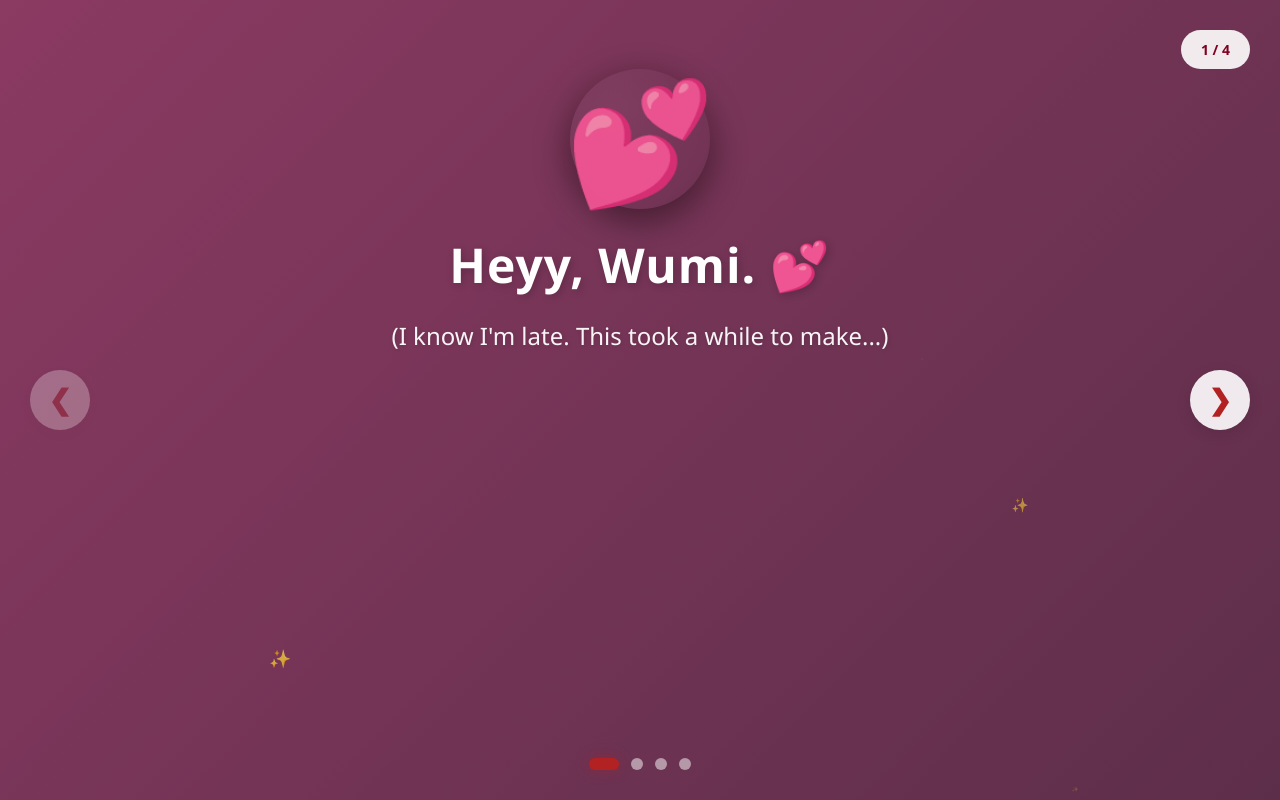
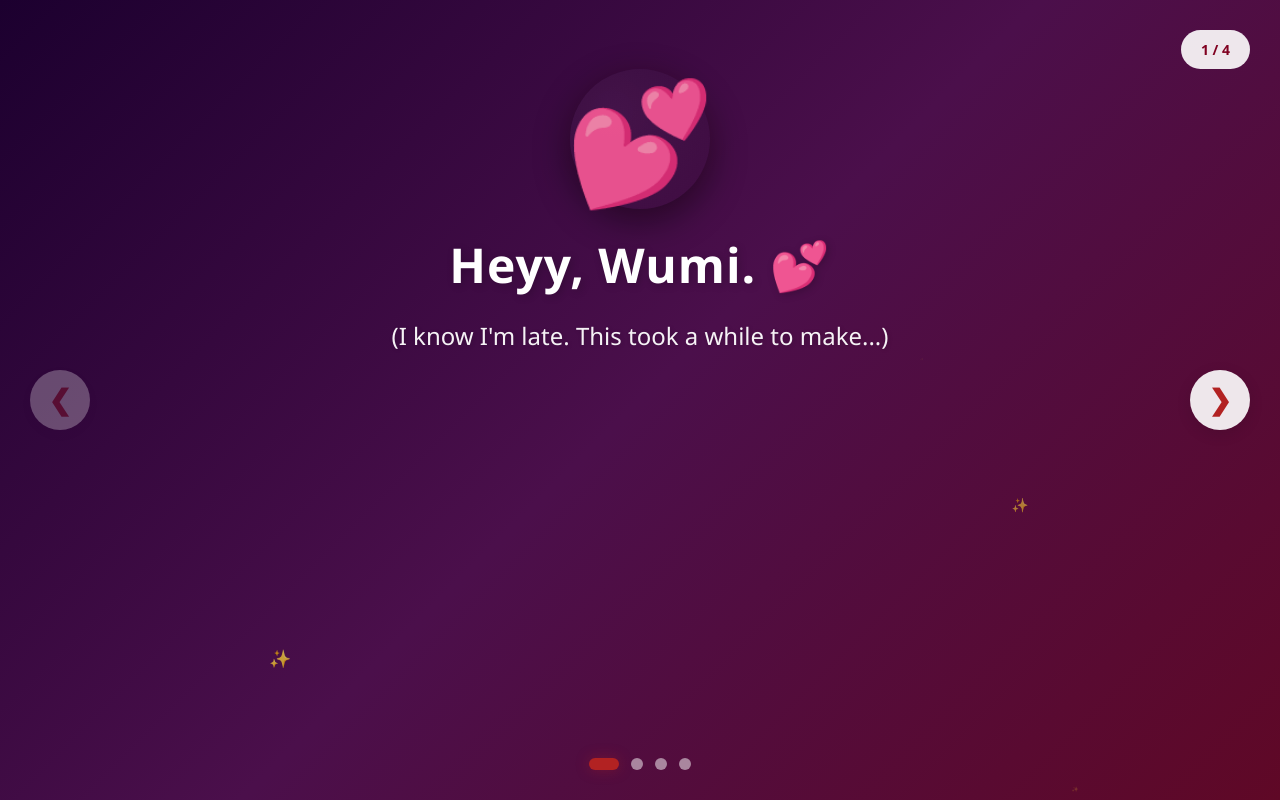
Before and after one commit to niwdE-JA/val, a React (Vite) app: page / in a window 1280 px wide. Shown: the top 800 px of the page. Built offline with nearby package versions, Linux system fonts and the light colour scheme.

Commit message:
Corrected colours and text in opening stages

```diff
--- a/src/App.tsx
+++ b/src/App.tsx
@@ -10,21 +10,21 @@ function App() {
       id: 1,
       title: "Heyy, Wumi. 💕",
       content: "(I know I'm late. This took a while to make...)",
-      background: "linear-gradient(135deg, #8b3a62 0%, #5d2e4a 100%)",
+      background: "linear-gradient(135deg, #1c002f, #4b0f4b, #5f0826)",
       emoji: "💕"
     },
     {
       id: 2,
-      title: "My Love. 😊",
-      content: "Every moment with you is magical...",
-      background: "linear-gradient(135deg, #a85a7c 0%, #7d4558 100%)",
-      emoji: "😊"
+      title: "My Love. ♥️",
+      content: "YES, I knew you wouldn't buy that story, but I had to think of something to get you here...",
+      background: "linear-gradient(135deg, #1c002f, #4b0f4b, #5f0826)",
+      emoji: "♥️"
     },
     {
       id: 3,
-      title: "You're Amazing ✨",
-      content: "Your kindness, your humor, your everything...",
-      background: "linear-gradient(135deg, #c084a0 0%, #9d6a7e 100%)",
+      title: "Like I said, I have a request for you... ",
+      content: "(Oh, and have I mentioned how incredibly amazing you are? Because you are. Okay, back to the point...)",
+      background: "linear-gradient(135deg, #8b3a62 0%, #5d2e4a 100%)",
       emoji: "✨"
     },
     {
```
